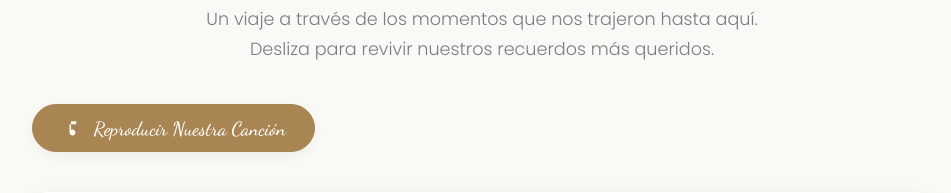
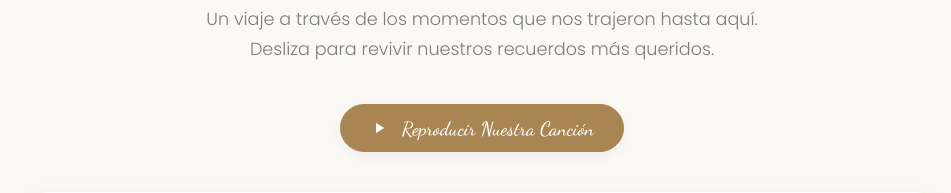
Before and after one commit to Laro16/Bodas, a plain HTML site: page index.html in a window 1280 px wide. Shown: the part 861-1054 px from the top of the page, without its empty margins (158-1109 px from the left). Drawn offline with nearby package versions, Linux system fonts and the light colour scheme; grey boxes are pictures that could not be loaded.

Commit message:
Update index.html

```diff
--- a/index.html
+++ b/index.html
@@ -101,7 +101,7 @@
     .time-box .num{font-size:clamp(28px, 5vw, 36px); font-weight:600; display:block; line-height:1.1;}
     .time-box .label{font-size:11px; opacity:.8; letter-spacing:.08em; text-transform:uppercase}
 
-    /* === BOTONES (REFINADOS) === */
+    /* === BOTONES === */
     .cta-row{display:flex; gap:.8rem; justify-content:center; flex-wrap:wrap; margin-top: 24px;}
     .btn{
       appearance:none; border: 1.5px solid;
@@ -136,7 +136,7 @@
     }
     .btn svg { width: 18px; height: 18px; }
 
-    /* NUEVO: Estilo especial para los botones con letra cursiva */
+    /* Estilo especial para los botones con letra cursiva */
     #btnWhatsapp,
     #btnEscuchar {
       font-family: 'Dancing Script', cursive;
@@ -150,6 +150,14 @@
     #btnWhatsapp svg,
     #btnEscuchar svg {
       margin-right: 4px; /* Pequeño ajuste para el icono */
+      fill: #fff; /* Asegura que el icono también sea blanco */
+    }
+
+    /* Centra el botón de escuchar nuestra canción */
+    .center-actions {
+      display: flex;
+      justify-content: center;
+      margin-bottom: 40px;
     }
 
 
@@ -318,10 +326,8 @@
       <h2 class="title">Nuestra Historia</h2>
       <p class="subtitle">Un viaje a través de los momentos que nos trajeron hasta aquí. Desliza para revivir nuestros recuerdos más queridos.</p>
 
-      <div class="center-actions" style="margin-bottom: 40px;">
-        <button class="btn primary" id="btnEscuchar" aria-label="Reproducir nuestra canción">
-          <svg viewBox="0 0 24 24" fill="currentColor"><path d="M12 3v11.55A4 4 0 1 1 10 18V7h9V3h-7z"/></svg>
-          Reproducir Nuestra Canción
+      <div class="center-actions"> <button class="btn primary" id="btnEscuchar" aria-label="Reproducir nuestra canción">
+          <svg viewBox="0 0 24 24" fill="currentColor"><path d="M8 5v14l11-7z"/></svg> Reproducir Nuestra Canción
         </button>
       </div>
 
```
